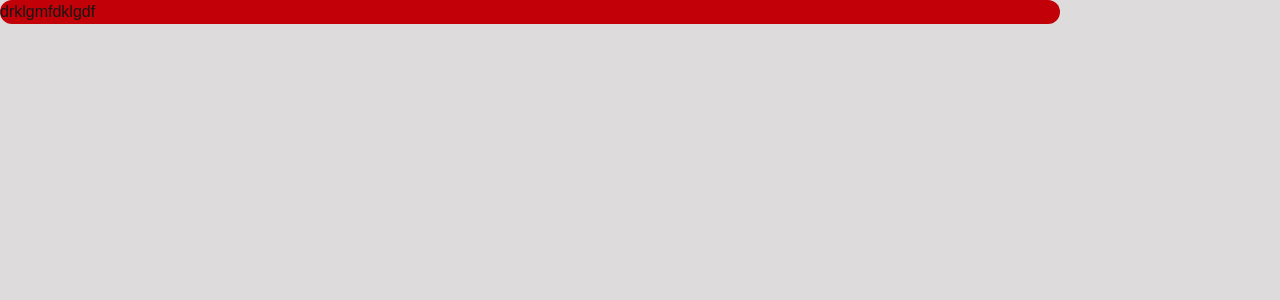
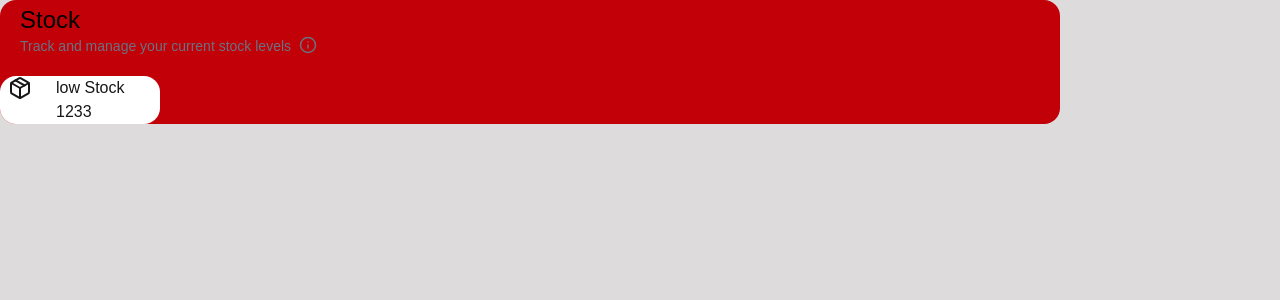
Before and after one commit to maha8754-tech/warehousing, a Next.js app: page /warehousing/Stock in a window 1280 px wide. Shown: the top 300 px of the page. Built offline with nearby package versions, Linux system fonts and the light colour scheme.

Commit message:
changes for table size in the page.jsx in the Movement & Create page,jsx in the Stock

```diff
--- a/src/app/Movements/page.jsx
+++ b/src/app/Movements/page.jsx
@@ -176,16 +176,16 @@ export default function Movements() {
                         <tbody className="grid gap-y-1 bg-white rounded-b-xl">
                             {/* Record #1 */}
                             {Movements.map((u) => (
-                                <tr key={u.movementid} className="grid grid-cols-[13%_20%_14.5%_19%_13%_20%] border-b border-gray-800 mt-2">
+                                <tr key={u.movementid} className="grid grid-cols-[13%_20%_14.5%_19%_13%_20%] border-b border-gray-800 mt-1">
                                     <td className="pl-5 text-black">{u.movementid}</td>
                                     {/* flex font-semibold items-center gap-x-1 text-sm text-black bg-black/10 w-5.5 h-6.5 rounded-4xl" */}
-                                    <td className="flex gap-x-5 text-black">
+                                    <td className="flex gap-x-1 text-black">
                                         {u.datetime}
                                     </td>
-                                    <td className="text-black">{u.type}</td>
+                                    <td className="flex text-green-800 bg-green-500/35 font-bold text-sm rounded-2xl px-2 py-1 w-fit justify-center">{u.type}</td>
                                     <td className="text-black">{u.productName}</td>
                                     <td className="text-black">{u.quantity}</td>
-                                    <td className="text-black">{u.warehouse}</td>
+                                    <td className="ml-5 text-black">{u.warehouse}</td>
                                 </tr>
                             ))}
 
--- a/src/app/Stock/page.jsx
+++ b/src/app/Stock/page.jsx
@@ -1,9 +1,29 @@
 "use client"
+
+import { Info, Package } from "lucide-react"
 
 export default function Stock() {
     return(
-       <div className="grid bg-red-700 w-265 max-h-screen rounded-2xl">
-          <span>drklgmfdklgdf</span>
-        </div>
+        // className="grid gap-y-5 bg-blue-200 w-265 max-h-screen rounded-2xl"
+       <div className="grid gap-y-5 bg-red-700 w-265 max-h-screen rounded-2xl">
+            <div className="flex justify-between ml-5 mt-1">
+                <div>
+                    <h1 className="text-2xl text-black">Stock</h1>
+                    <span className="flex gap-2 text-sm text-gray-500">
+                        Track and manage your current stock levels
+                        <Info size={18} className="text-gray-500"/>
+                    </span>
+                </div>
+            </div>
+            <div className="grid grid-cols-[30%_70%] w-40 bg-white rounded-2xl gap-2">
+                <div className="pl-2">
+                    <Package />
+                </div>
+                <div>
+                    <h2>low Stock</h2>
+                    <span>1233</span>
+                </div>
+            </div>
+       </div>
     )
 }
```
